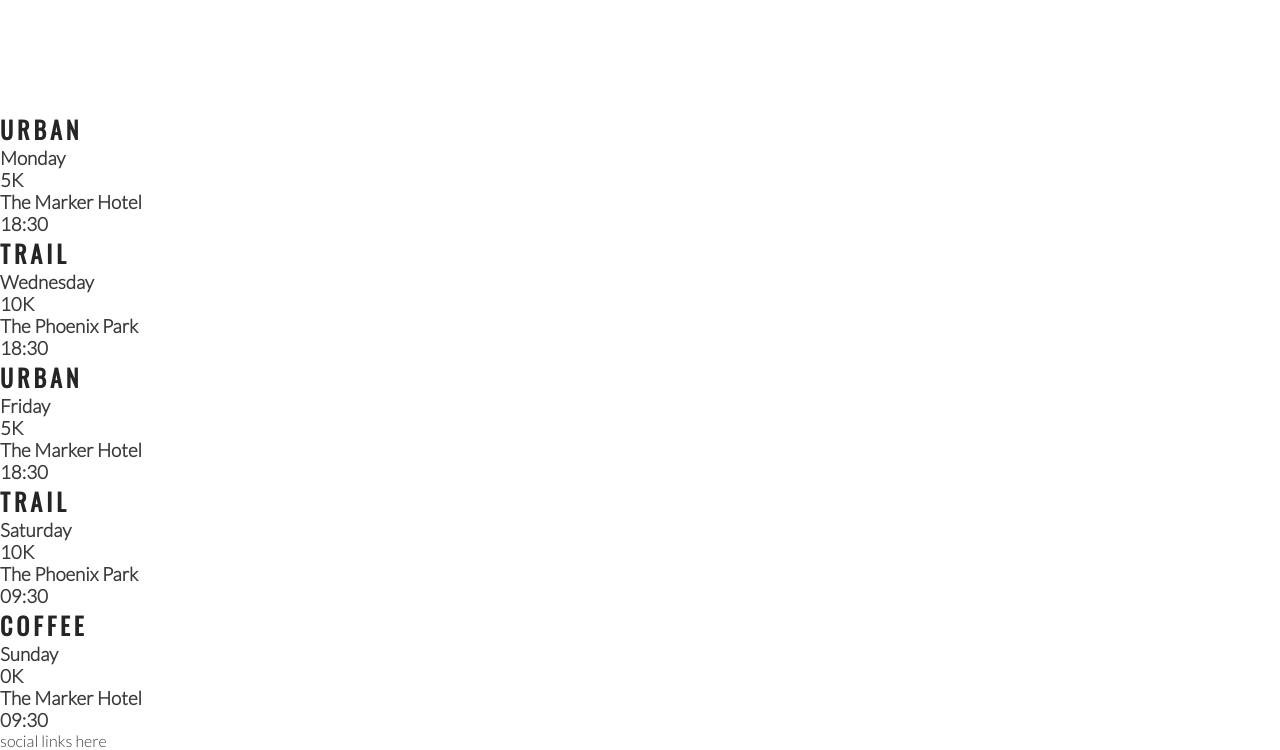
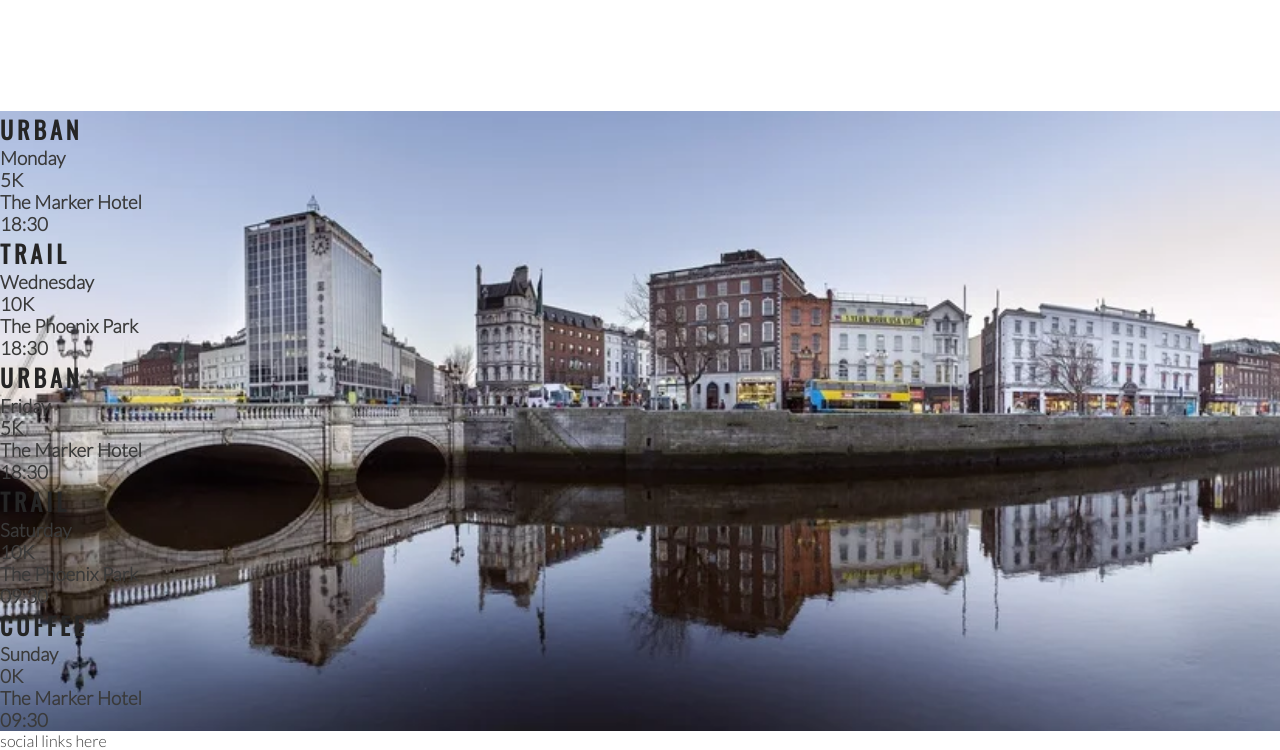
Before and after one commit to celelstine/running-practise, a plain HTML site: page index.html in a window 1280 px wide. Shown: the part 1203-1953 px from the top of the page. Drawn offline with nearby package versions, Linux system fonts and the light colour scheme.

Commit message:
Add background images to times section

```diff
--- a/assets/css/style.css
+++ b/assets/css/style.css
@@ -190,3 +190,10 @@ hr {
     height: 100%;
     border-radius: 50%;
 }
+
+#times {
+    background-image: url(../images/dublin-city.webp);
+    background-repeat: no-repeat;
+    background-size: cover;
+    background-position: center;
+}
--- a/index.html
+++ b/index.html
@@ -71,7 +71,7 @@
             </div>
         </div>
     </section>
-    <section>
+    <section id="times">
         <div>
             <h2>Urban</h2>
             <h3>Monday</h3>
```
Also changed, not shown: assets/images/dublin-city.webp (added).
